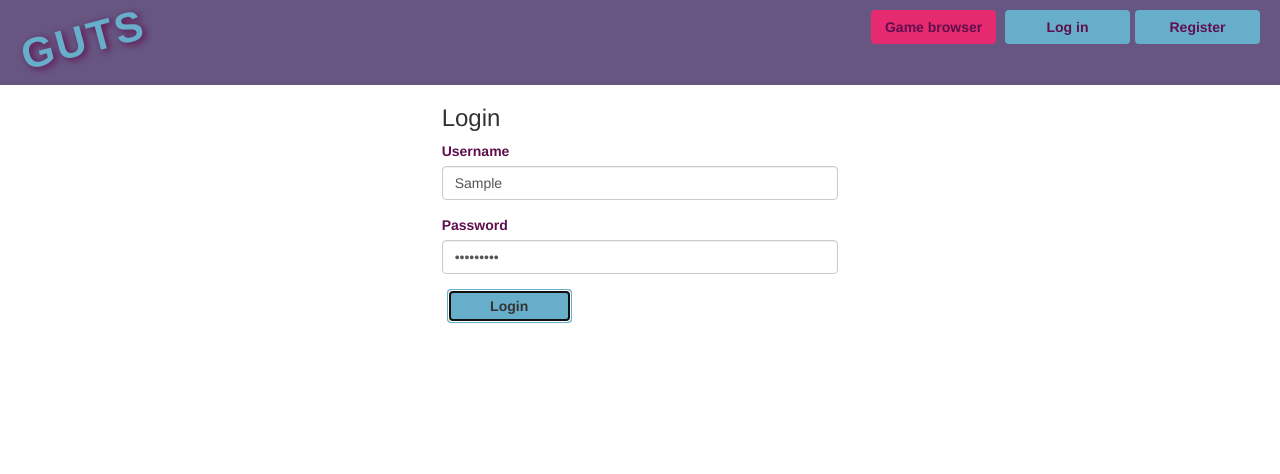
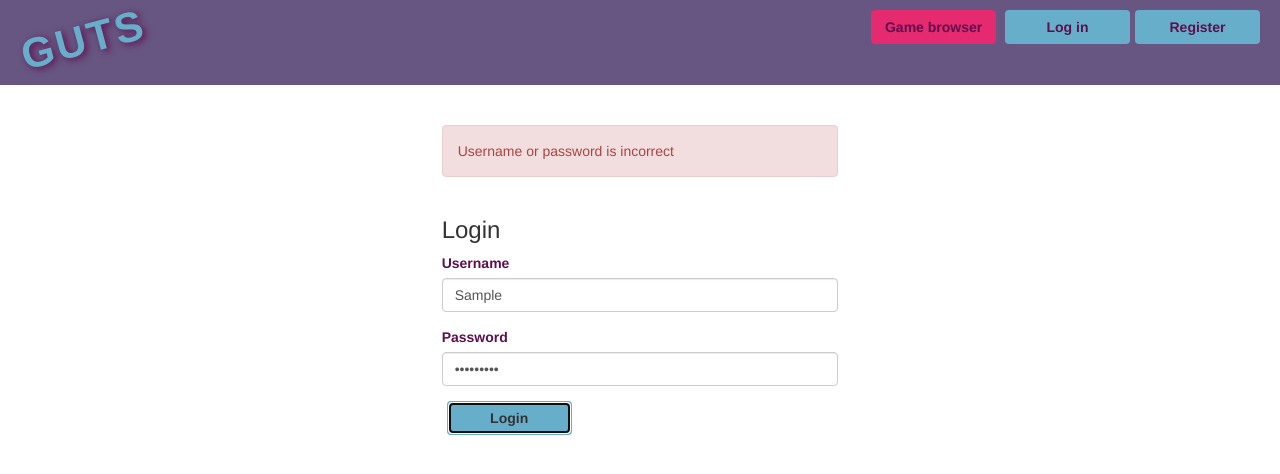
Before and after one commit to murgovska/guts, a React app: page /login in a window 1280 px wide. Both pictures are taken after typing "Sample", "Sample123" into the empty fields and a click on the button "Login". Shown: the top 474 px of the page. Built offline with nearby package versions, Linux system fonts and the light colour scheme.

Commit message:
Added alert message to app.jsx, fixed welcome username label

```diff
--- a/src/components/Header/Header.jsx
+++ b/src/components/Header/Header.jsx
@@ -35,7 +35,7 @@ class Header extends React.Component {
                     </Router>
                     <Router history={history}>
                         <div className="col-md-6 text-right col-sm-8 col-xs-12">
-                            {user && user.username && <span className="username">Welcome,  {user.username}!</span>}
+                            {loggedIn && user && user.username && <span className="username">Welcome,  {user.username}!</span>}
                             <Link to="/"><input type="button" className="btn btnGameBrowser" value="Game browser" /></Link>
                             {!loggedIn && <Link to="/login"> <input type="button" className="btn btnLogin" value="Log in" /></Link>}
                             {!loggedIn && <Link to="/register"><input type="button" className="btn btnRegister" value="Register" /></Link>}
--- a/src/containers/App/App.jsx
+++ b/src/containers/App/App.jsx
@@ -30,8 +30,13 @@ class App extends React.Component {
                 <Header />
                 <Router history={history}>
                     <div className="content">
-                <Route exact path="/play" component={ PlayContent } />
-                <Route exact path="/" component={ CasinoContent } />
+                        <div className="col-xs-8 col-xs-offset-2 col-sm-6 col-sm-offset-3 col-md-4 col-md-offset-4">
+                        {alert.message &&
+                            <div className={`alert ${alert.type}`}>{alert.message}</div>
+                        }
+                        </div>
+                        <Route exact path="/play" component={PlayContent} />
+                        <Route exact path="/" component={CasinoContent} />
                         <Route path="/login" component={LoginPage} />
                         <Route path="/register" component={RegisterPage} />
                         <Route path="/settings" component={SettingsPage} />
--- a/src/styles/common/common.scss
+++ b/src/styles/common/common.scss
@@ -7,6 +7,10 @@
     color: rgba(0, 0, 0, .8);
     font-size: 12px;
     line-height: 1.4;
+}
+
+.content {
+    padding-top: 40px;
 }
 
 .games {
```
Lines whose indentation alone changed are shown as unchanged.
